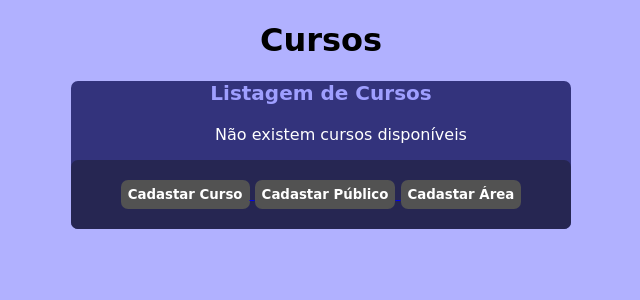
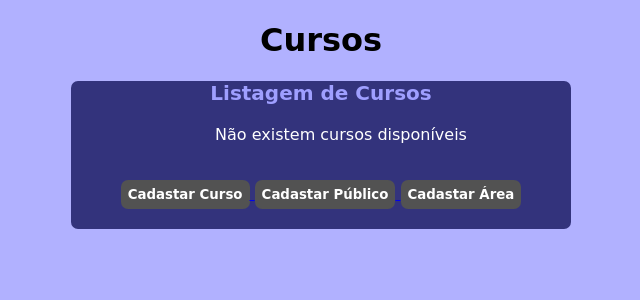
Before and after one commit to diogofariasz/estudos_tsi, a Django app: template django/site04/templates/cursos.html in a window 1280 px wide. Shown: the top 300 px of the page, without its empty margins (319-959 px from the left). Run offline with Django 5.2, Linux system fonts and the light colour scheme; the template is opened without the code that fills it, so the values that code supplies are empty.

Commit message:
css adicionado

```diff
--- a/django/site04/core/static/style.css
+++ b/django/site04/core/static/style.css
@@ -50,7 +50,7 @@ ul{
 }
 
 .cads{
-    background-color:rgb(38, 38, 82);
+
     padding: 20px;
     border-radius: 7px;
 }
```
Also changed, not shown: django/site04/db.sqlite3.
